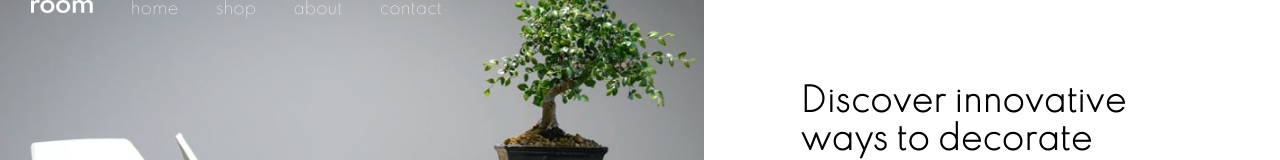
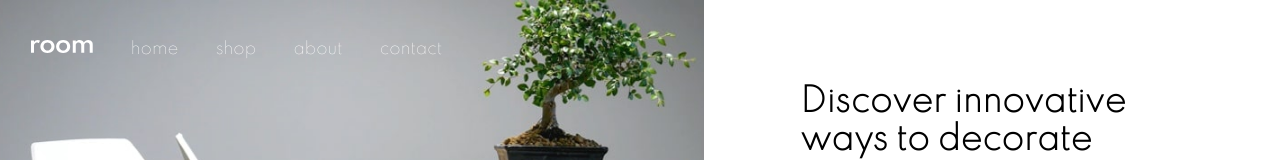
Before and after one commit to nebojsa311/landingPage, a React (Create React App) app: page / in a window 1280 px wide. Shown: the top 160 px of the page. Built offline with nearby package versions, Linux system fonts and the light colour scheme.

Commit message:
css tweak

```diff
--- a/src/navbar.css
+++ b/src/navbar.css
@@ -16,6 +16,7 @@
   flex-basis: 20%;
   justify-content: space-around;
   margin-left: 1vw;
+  margin-top: 5vh;
 }
 
 .navOptions:hover {
@@ -45,6 +46,7 @@
 @media only screen and (max-width: 1087px) {
   #list {
     width: 42vw;
+    margin-top: 0;
   }
 }
 
```
